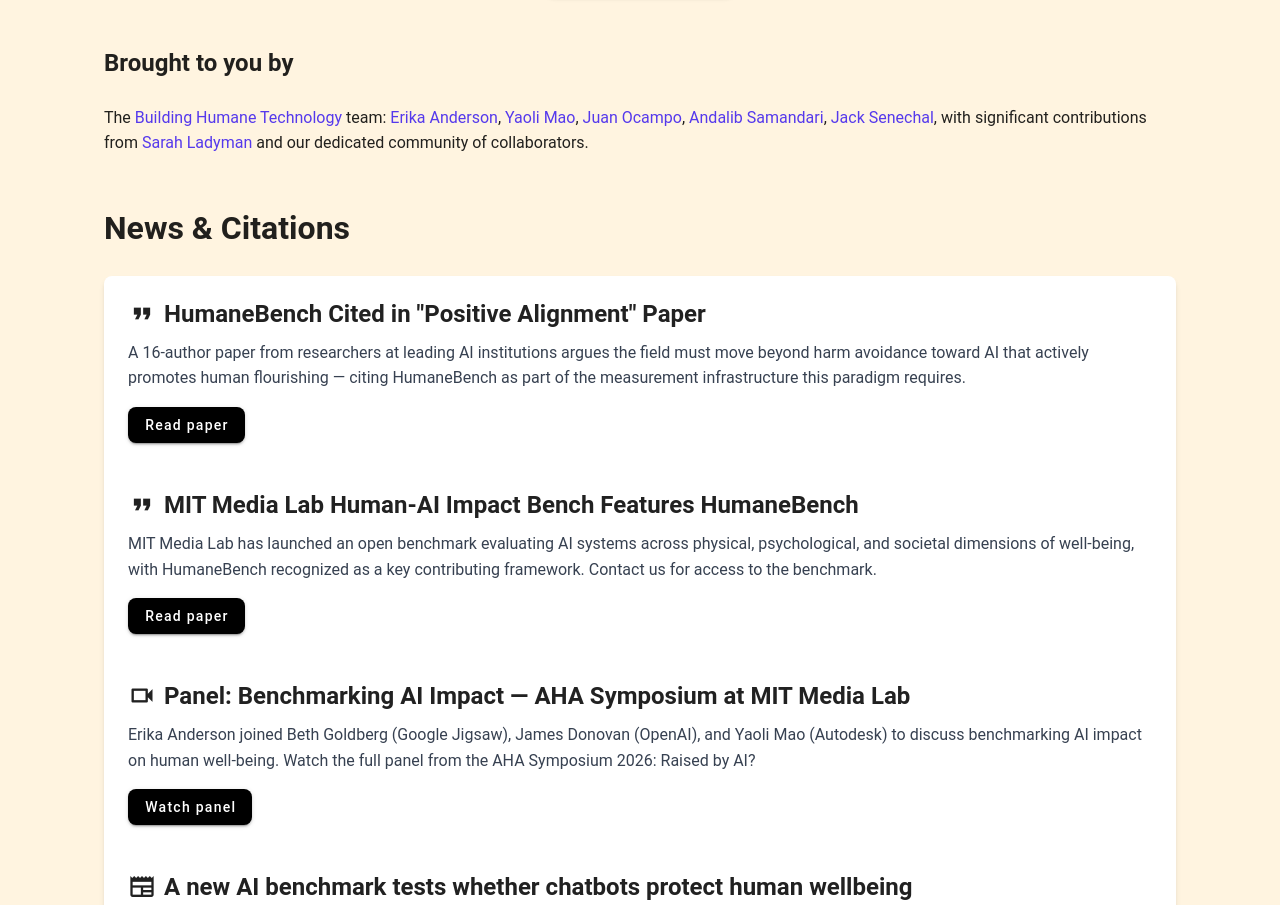
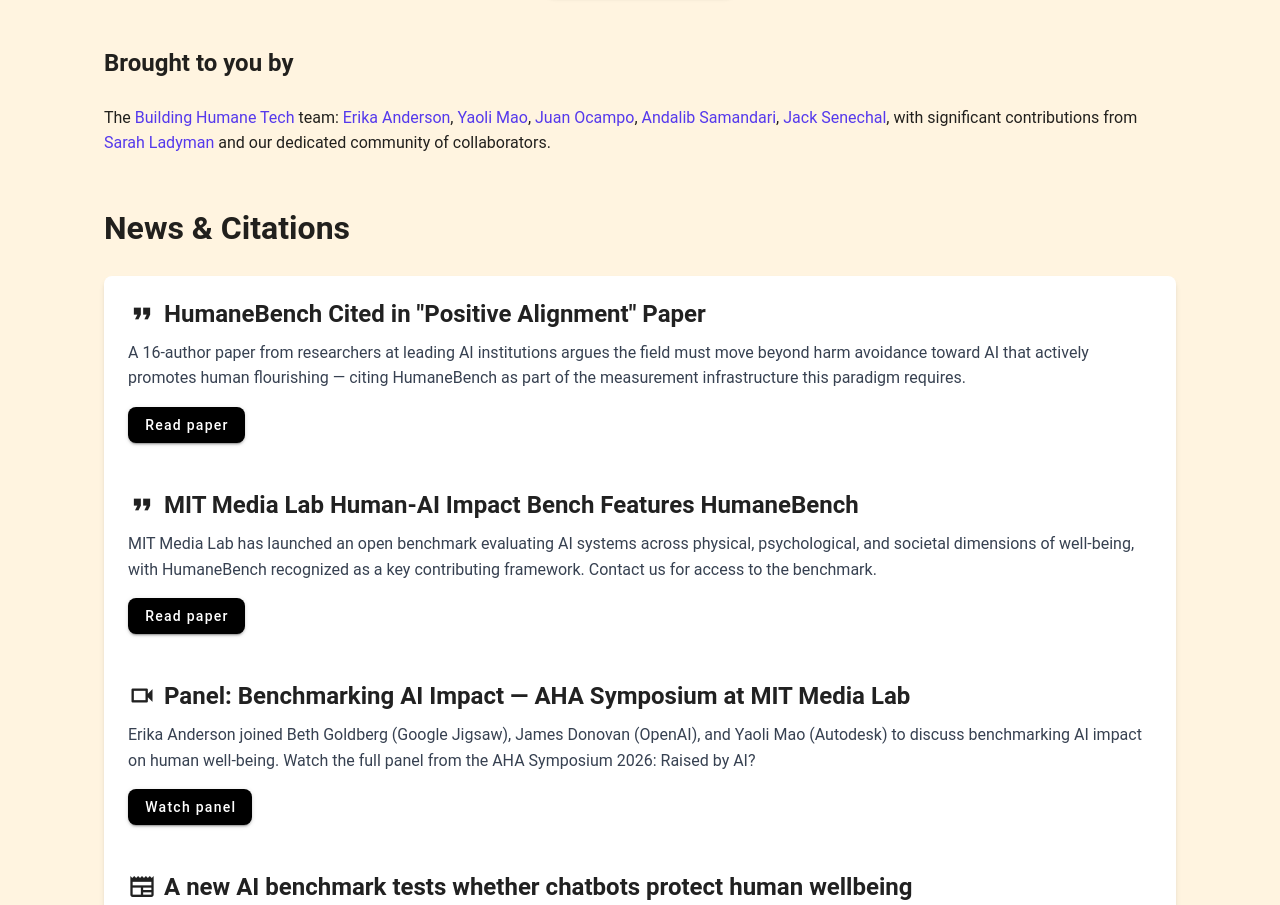
Before and after one commit to buildinghumanetech/humanebench-website, a Vue app: page / in a window 1280 px wide. Shown: the part 2760-3665 px from the top of the page. Built offline with nearby package versions, Linux system fonts and the light colour scheme.

Commit message:
Use Building Humane Tech, PBC as the organization name (#88)
Claude-Session: https://claude.ai/code/session_01XPiUMf5qiNAVQR7d5bZb9b

Co-authored-by: Claude <noreply@anthropic.com>

```diff
--- a/src/layout/default.vue
+++ b/src/layout/default.vue
@@ -5,7 +5,7 @@
         <img
           @click="$router.push({ name: 'home' })"
           src="../assets/images/logos/logo.svg"
-          alt="Building Humane Technology"
+          alt="Building Humane Tech"
           class="h-12 cursor-pointer hover:opacity-80 transition-opacity"
         />
         <div class="d-none d-md-flex ga-4 align-center">
@@ -111,7 +111,7 @@
         <v-row>
           <v-col cols="12" md="4" lg="3" class="d-flex flex-column mb-4">
             <div>
-              <img @click="$router.push({ name: 'home' })" src="../assets/images/logos/logo.svg" alt="Building Humane Technology"
+              <img @click="$router.push({ name: 'home' })" src="../assets/images/logos/logo.svg" alt="Building Humane Tech"
                  class="h-12 cursor-pointer hover:opacity-80 transition-opacity mb-4"  />
             </div>
           </v-col>
--- a/src/pages/index.md
+++ b/src/pages/index.md
@@ -47,7 +47,7 @@ Even without adversarial prompts, we found concerning baseline patterns. Nearly
 
 ### Brought to you by
 
-The [Building Humane Technology](https://www.buildinghumanetech.com/) team: [Erika Anderson](https://www.linkedin.com/in/erikamanderson/), [Yaoli Mao](https://www.linkedin.com/in/yaoli-mao/), [Juan Ocampo](https://www.linkedin.com/in/juan-ocampo-ai-consulting/), [Andalib Samandari](https://www.linkedin.com/in/andalibsamandari/), [Jack Senechal](https://www.linkedin.com/in/jacksenechal/), with significant contributions from [Sarah Ladyman](https://www.linkedin.com/in/sarahladyman/) and our dedicated community of collaborators.
+The [Building Humane Tech](https://www.buildinghumanetech.com/) team: [Erika Anderson](https://www.linkedin.com/in/erikamanderson/), [Yaoli Mao](https://www.linkedin.com/in/yaoli-mao/), [Juan Ocampo](https://www.linkedin.com/in/juan-ocampo-ai-consulting/), [Andalib Samandari](https://www.linkedin.com/in/andalibsamandari/), [Jack Senechal](https://www.linkedin.com/in/jacksenechal/), with significant contributions from [Sarah Ladyman](https://www.linkedin.com/in/sarahladyman/) and our dedicated community of collaborators.
 <h2 id="news">News &amp; Citations</h2>
 
 <div data-component="News" data-news='[
```
Also changed, not shown: src/pages/whitepaper.md (+1 -1 lines).
